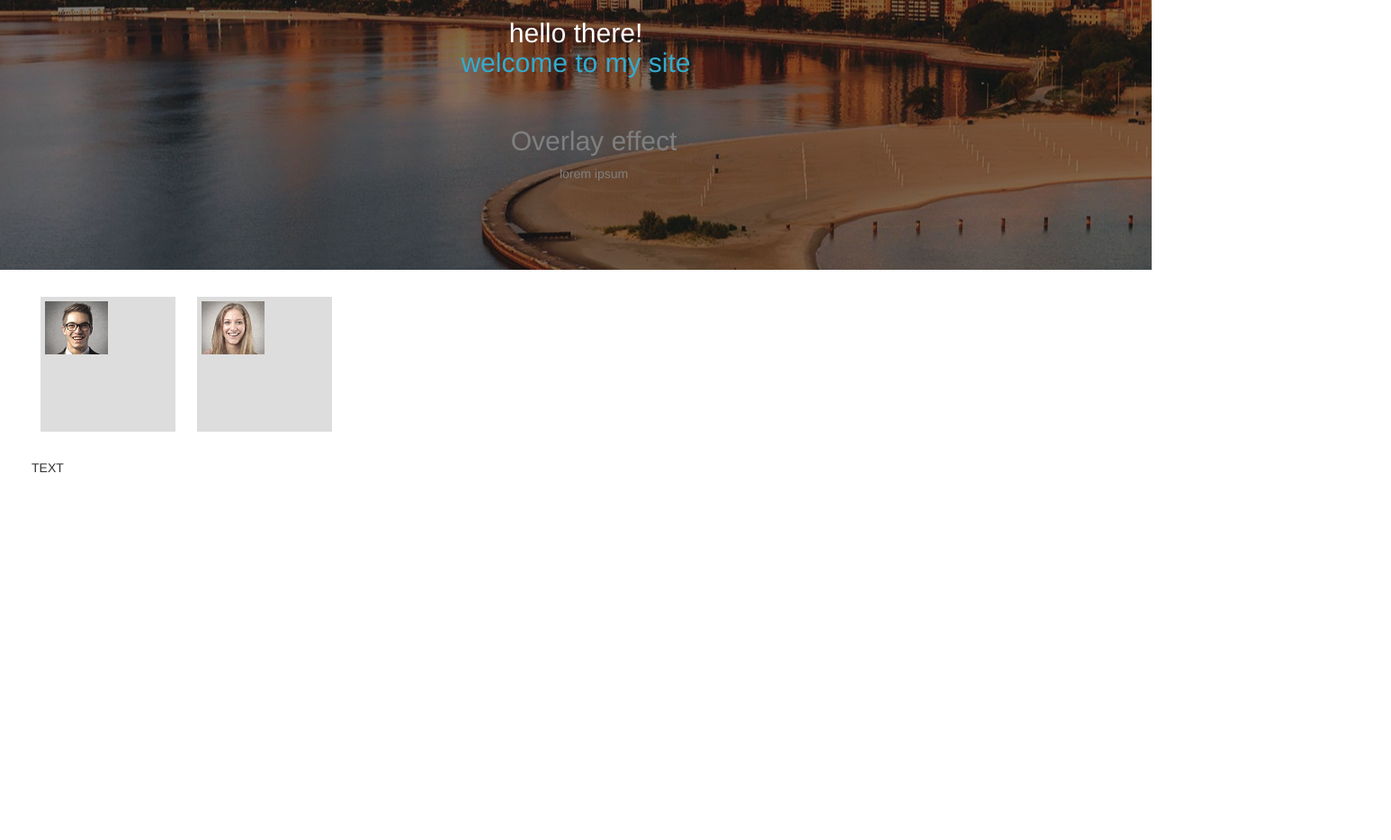
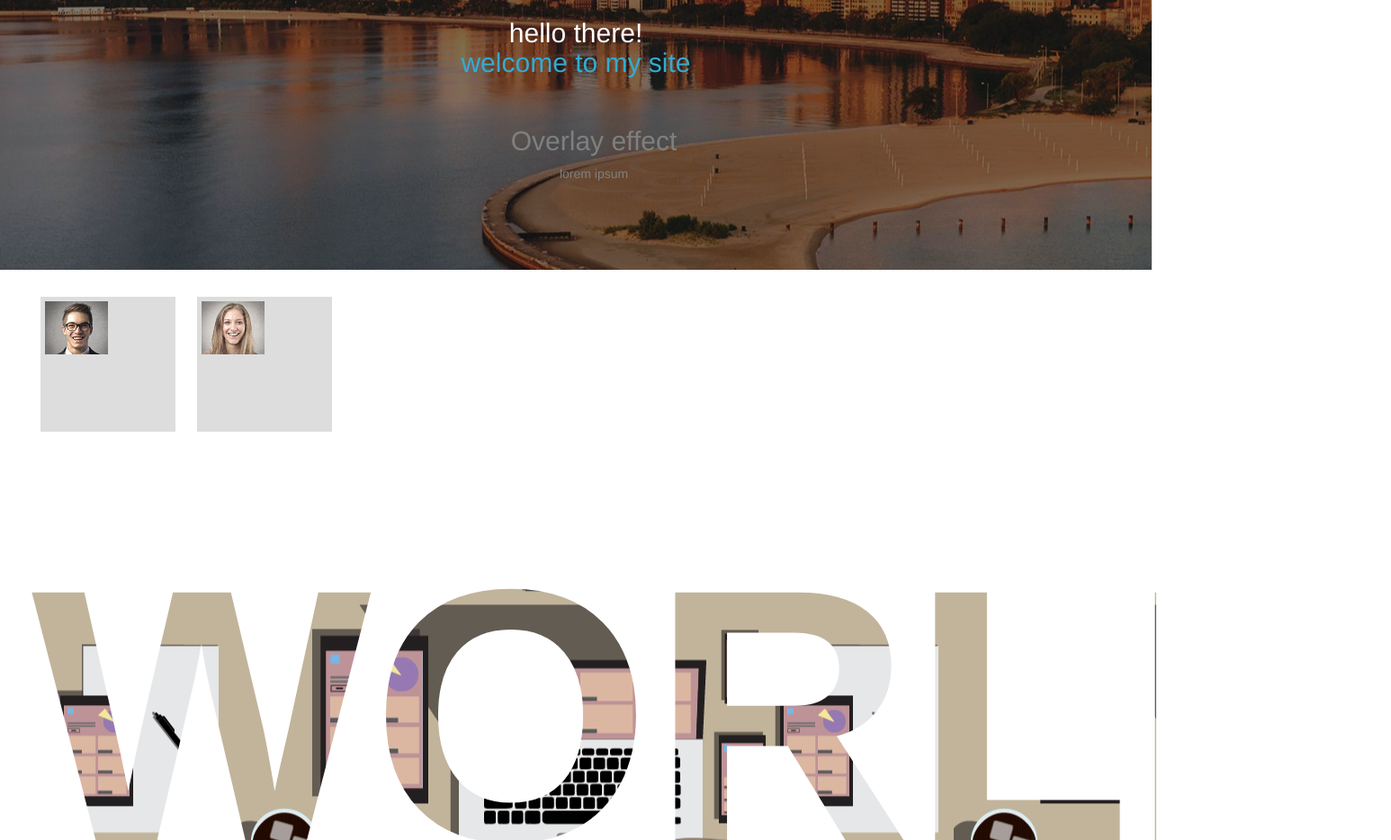
Before and after one commit to kruthika-vijay/css-and-jquery-animation-on-div, a plain HTML site: page index.html in a window 1280 px wide. Shown: the top 934 px of the page at 90% size, 1546 px wide, since content can reach past the window. Before the commit the page ends 800 px from the top, so only its background shows below. Drawn offline with nearby package versions, Linux system fonts and the light colour scheme.

Commit message:
2nd new commit on 30-11-2017

```diff
--- a/index.html
+++ b/index.html
@@ -80,9 +80,9 @@
                 padding: 5px;
                 list-style-type: none;
             }
-            //gif background for text
-            .text{
- 	background:url("https://www.thecolourmoon.com/images/expert-web-design-and-development-company-in-india.gif") repeat;
+
+            .container .text{
+ 	background:url("img/Responsive-Website-Design.gif") repeat;
   background-position:bottom;
  	-webkit-background-clip: text;
     color: transparent;
@@ -94,7 +94,7 @@
 
 .container .gifText {
   margin:0 auto;
-
+    width:100%;
 }
 
         </style>
@@ -137,7 +137,7 @@
     <div class="container">
 
         <div class="gifText">
-<div class="text"> TEXT </div>
+<div class="text"> WORLD </div>
 </div>
     </div>
 
```
